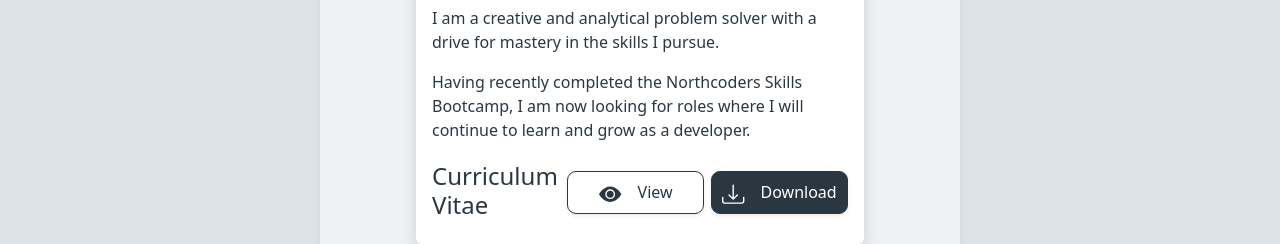
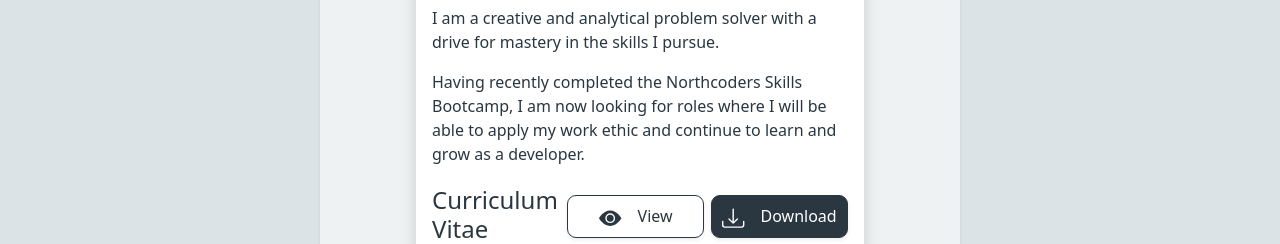
Before and after one commit to kmitch92/portfolio-website, a React (Create React App) app in the folder my-app/: page / in a window 1280 px wide. Shown: the part 583-827 px from the top of the page. Built offline with nearby package versions, Linux system fonts and the light colour scheme.

Commit message:
text changes

```diff
--- a/my-app/src/Pages/Home.tsx
+++ b/my-app/src/Pages/Home.tsx
@@ -59,8 +59,8 @@ export const Home = () => {
               </Card.Text>
               <Card.Text>
                 Having recently completed the Northcoders Skills Bootcamp, I am
-                now looking for roles where I will continue to learn and grow as
-                a developer.
+                now looking for roles where I will be able to apply my work
+                ethic and continue to learn and grow as a developer.
               </Card.Text>
               <div
                 style={{
```
